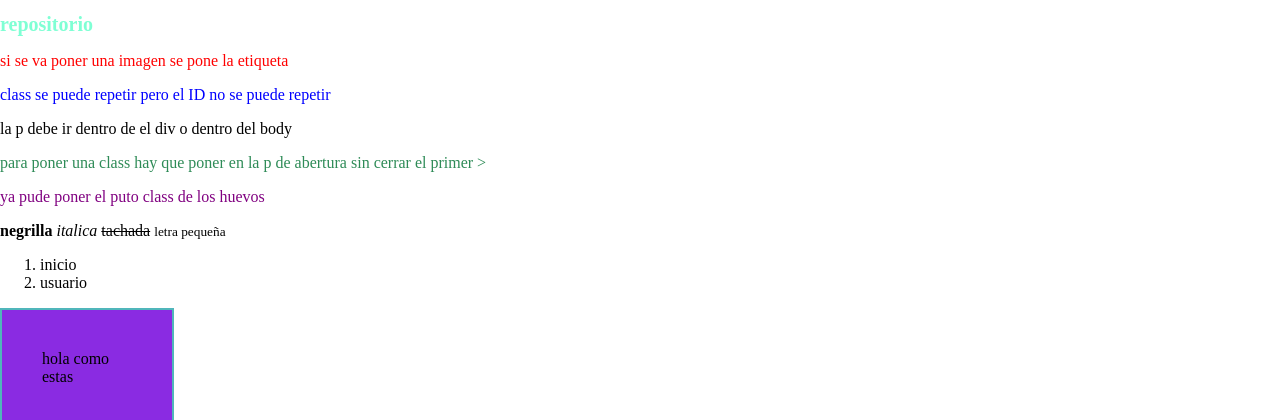
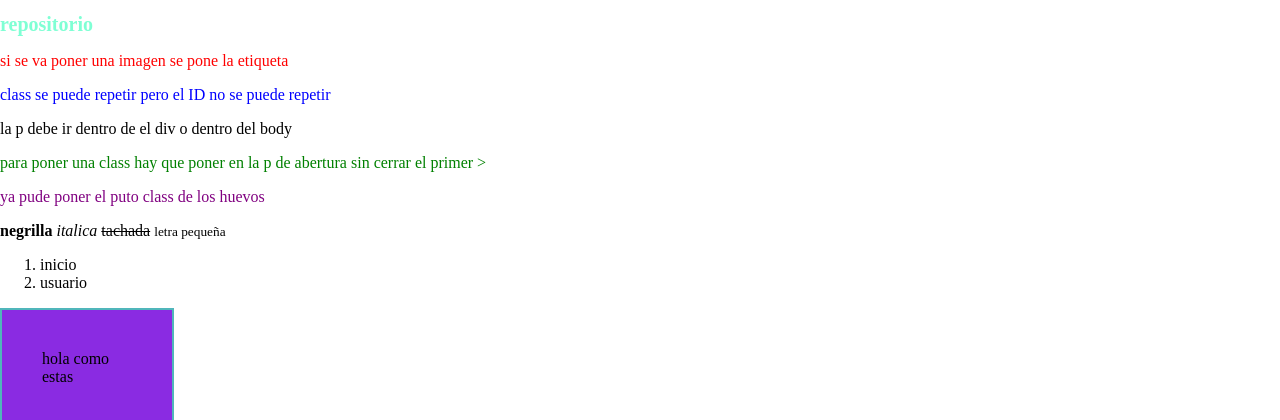
Before and after one commit to tommymasmela/first-exercise, a plain HTML site: page index.html in a window 1280 px wide. Shown: the top 420 px of the page. Drawn offline with Linux system fonts and the light colour scheme.

Commit message:
cambio el color de la clase .caja

```diff
--- a/style.css
+++ b/style.css
@@ -13,7 +13,7 @@ p:first-child{
 
 }
 .caja {
-    color: seagreen;
+    color: green;
 }
 .porFin {
     color: purple;
```
